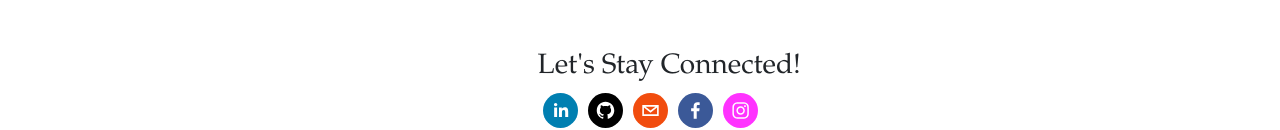
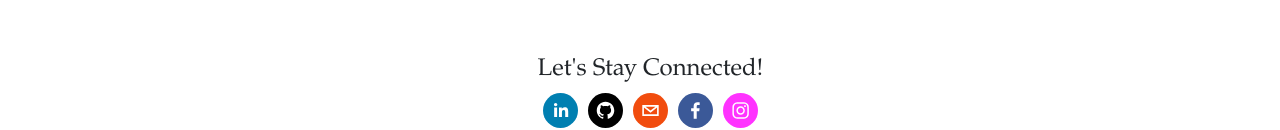
Before and after one commit to Amgg12301/Portfolio-Website, a React (Create React App) app: page / in a window 1280 px wide. Shown: the part 667-797 px from the top of the page. Built offline with nearby package versions, Linux system fonts and the light colour scheme.

Commit message:
footer attempt

```diff
--- a/src/components/Social.js
+++ b/src/components/Social.js
@@ -5,7 +5,7 @@ class Social extends Component{
     render(){
         return (
             <div className="socials">
-                <h3 align="center">Let's Stay Connected!</h3>
+                <h4 align="center">Let's Stay Connected!</h4>
                 <SocialIcon url="http://linkedin.com/in/agiri01" style={{ height: 35, width: 35, margin: "0px 5px 5px 5px"}}/>
                 <SocialIcon url="https://github.com/Amgg12301" bgColor="black" style={{ height: 35, width: 35, margin: "0px 5px 5px 5px"}}/>
                 <SocialIcon url="mailto:amoghgiri01@gmail.com" bgColor="#F14C0E" style={{ height: 35, width: 35, margin: "0px 5px 5px 5px"}}/>
--- a/src/contents/Experience.js
+++ b/src/contents/Experience.js
@@ -71,7 +71,7 @@ class Experience extends Component{
                     </Card>
                     </CardDeck>
                 </div>
-                <Social />
+                <footer><Social /></footer>
             </div>
         )
     }
```
